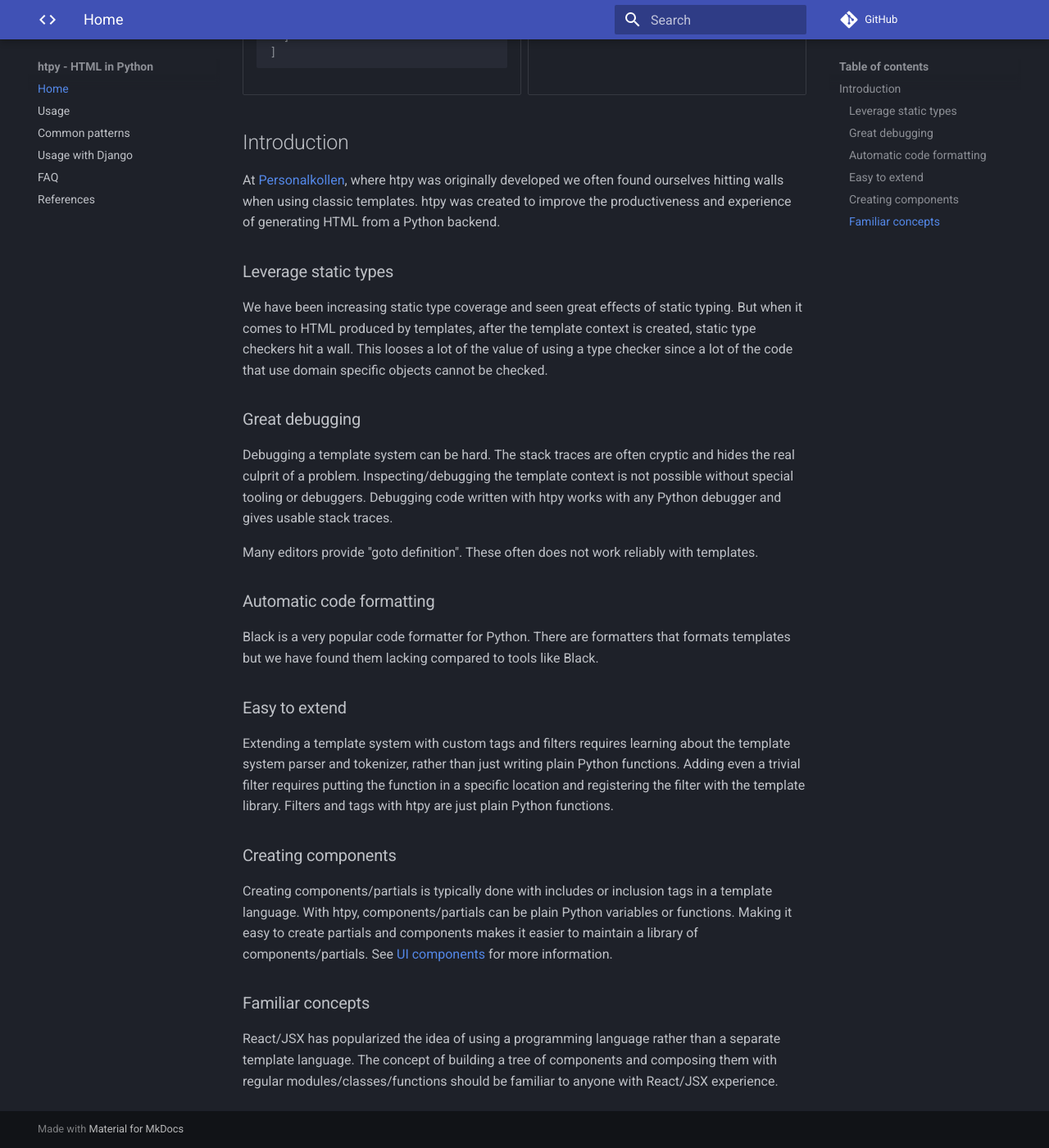
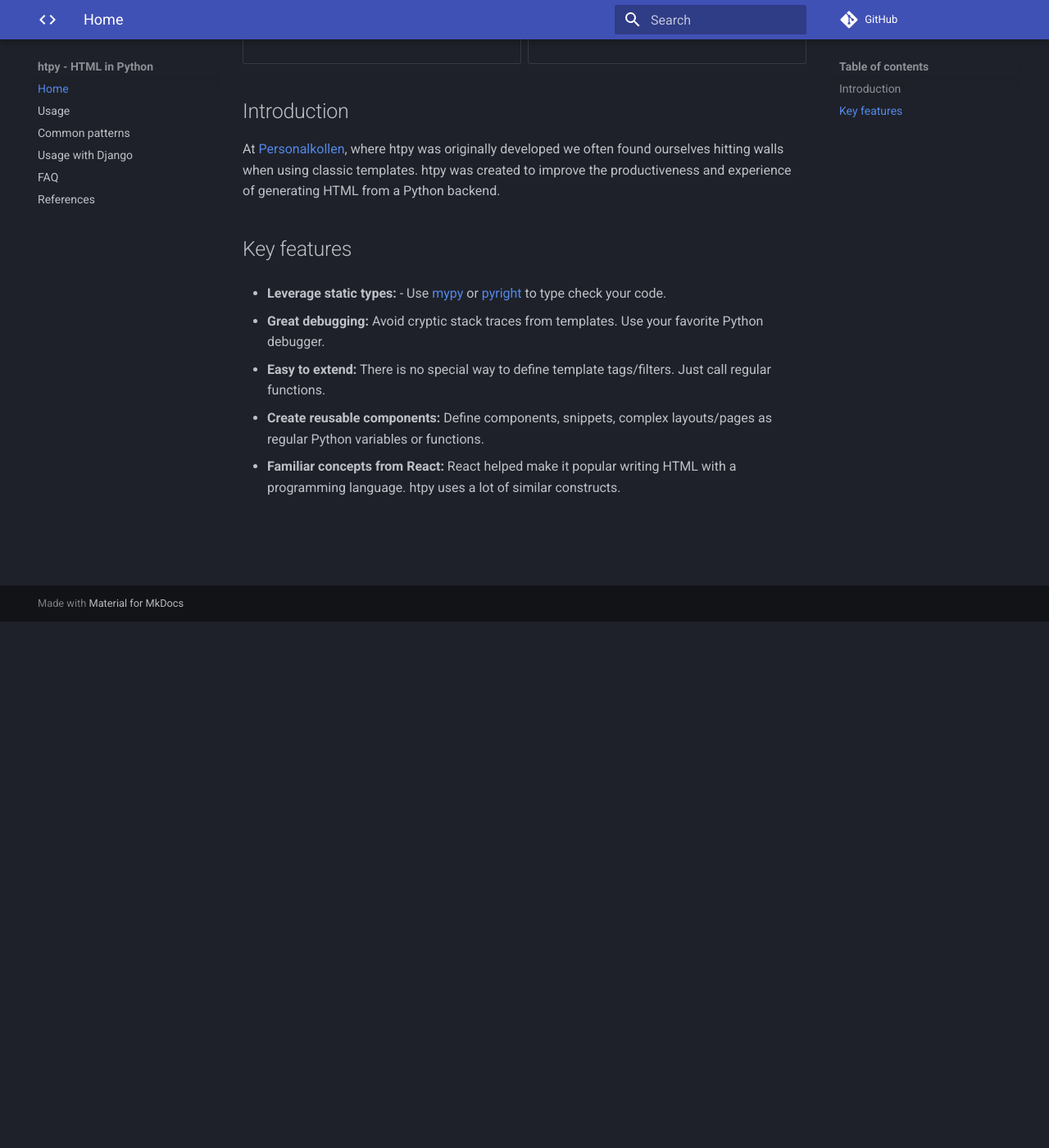
Before and after one commit to pelme/htpy, an MkDocs documentation site: the page built from docs/README.md, in a window 1280 px wide and 1400 px high, scrolled down 642 px. Shown: the whole window at 82% size. Built offline with MkDocs 1.6.1 and Material for MkDocs 9.7.7, drawn with Linux system fonts in a browser that asks for light colours; comment, search, counter and statistics services are not loaded.

Commit message:
Shorter readme

````diff
--- a/docs/README.md
+++ b/docs/README.md
@@ -12,9 +12,7 @@ without the need for a template language.
 -   __Define HTML elements in Python...__
 
     ```python
-    from htpy import (
-        html, body, h1, img
-    )
+    from htpy import html, body, h1, img
 
     is_cool = True
 
@@ -44,41 +42,14 @@ developed we often found ourselves hitting walls when using classic templates.
 htpy was created to improve the productiveness and experience of generating HTML
 from a Python backend.
 
-### Leverage static types
-We have been increasing static type coverage and seen great effects of static
-typing. But when it comes to HTML produced by templates, after the template
-context is created, static type checkers hit a wall. This looses a lot of the
-value of using a type checker since a lot of the code that use domain
-specific objects cannot be checked.
+## Key features
 
-### Great debugging
-Debugging a template system can be hard. The stack traces are often cryptic and
-hides the real culprit of a problem. Inspecting/debugging the template context
-is not possible without special tooling or debuggers. Debugging code written
-with htpy works with any Python debugger and gives usable stack traces.
+- **Leverage static types:** - Use [mypy](https://mypy.readthedocs.io/en/stable/) or [pyright](https://github.com/microsoft/pyright) to type check your code.
 
-Many editors provide "goto definition". These often does not work reliably with
-templates.
+- **Great debugging:** Avoid cryptic stack traces from templates. Use your favorite Python debugger.
 
-### Automatic code formatting
-Black is a very popular code formatter for Python. There are formatters that
-formats templates but we have found them lacking compared to tools like Black.
+- **Easy to extend:** There is no special way to define template tags/filters. Just call regular functions.
 
-### Easy to extend
-Extending a template system with custom tags and filters requires learning about
-the template system parser and tokenizer, rather than just writing plain Python
-functions. Adding even a trivial filter requires putting the function in a
-specific location and registering the filter with the template library. Filters
-and tags with htpy are just plain Python functions.
+- **Create reusable components:** Define components, snippets, complex layouts/pages as regular Python variables or functions.
 
-### Creating components
-Creating components/partials is typically done with includes or inclusion tags
-in a template language. With htpy, components/partials can be plain Python
-variables or functions. Making it easy to create partials and components makes
-it easier to maintain a library of components/partials. See [UI components](common-patterns.md#ui-components) for more information.
-
-### Familiar concepts
-React/JSX has popularized the idea of using a programming language rather than a
-separate template language. The concept of building a tree of components and
-composing them with regular modules/classes/functions should be familiar to
-anyone with React/JSX experience.
+- **Familiar concepts from React:** React helped make it popular writing HTML with a programming language. htpy uses a lot of similar constructs.
````
